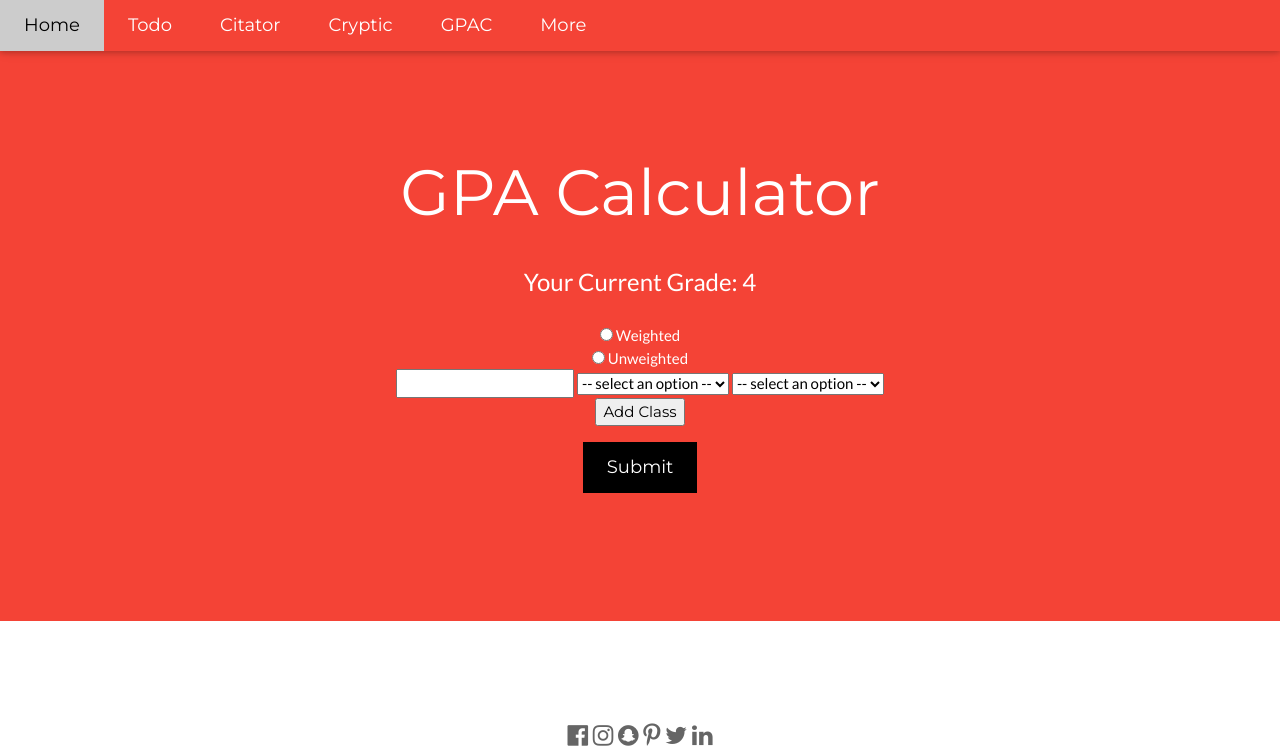
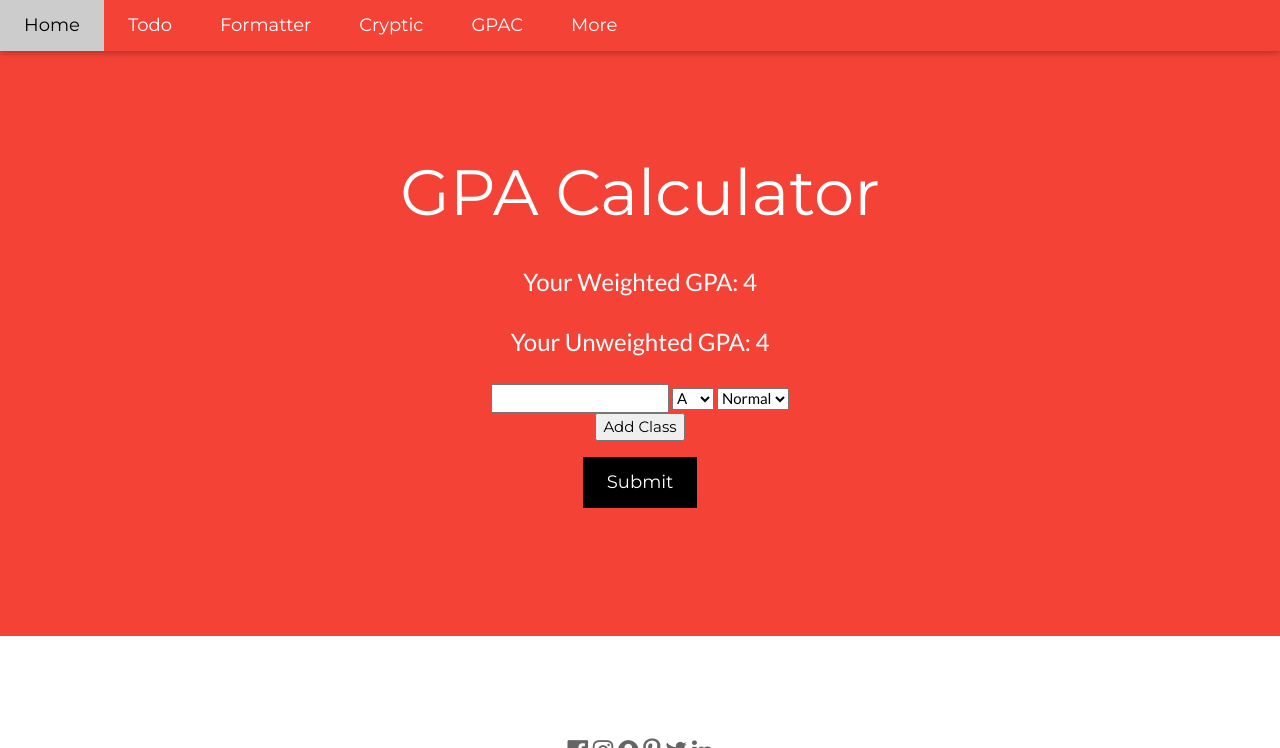
Before and after one commit to StephenXie/ProjectAlpha, a Django app: page /GPAcal/ in a window 1280 px wide. Shown: the top 748 px of the page. Run offline with Django 3.2, Linux system fonts and the light colour scheme.

Commit message:
add features; deleted all pycache

```diff
--- a/GPAcal/views.py
+++ b/GPAcal/views.py
@@ -2,15 +2,17 @@ from django.shortcuts import render
 from django.shortcuts import render
 from django.http import HttpResponse, HttpResponseRedirect
 from django.views import View
-from GPAcal.scripts import getGPA
+from GPAcal.scripts import getGPA_w, getGPA_u
 # Create your views here.
 def GPAcal(request):
-    GPA = 4
+    GPA_u = GPA_w = 4
     if request.method == "POST":
-        calculate_type = bool(request.POST.get("method_type"))
         classes = request.POST.getlist("class_name")
         grades = request.POST.getlist("grade")
         class_type = request.POST.getlist("class_type")
-        GPA = getGPA(grades,class_type,calculate_type)
-    args = {"GPA":GPA}
+        GPA_w = getGPA_w(grades,class_type)
+        GPA_u = getGPA_u(grades,class_type)
+    GPA_w = round(GPA_w,2)
+    GPA_u = round(GPA_u,2)
+    args = {"GPA_w":GPA_w, "GPA_u":GPA_u}
     return render(request,'gpa_cal.html',args)
--- a/ProjectX/urls.py
+++ b/ProjectX/urls.py
@@ -25,8 +25,8 @@ from django.conf.urls import url
 urlpatterns = [
     path('admin/', admin.site.urls),
     path('',include('AppX.urls')),
-    path('citator/',CitatorView),
-    path('citator/post',CitatorPost),
+    path('formatter/',CitatorView),
+    path('formatter/post',CitatorPost),
     path('cryptic/',CrypticView),
     path('cryptic/post',CrypticPost),
     path('GPAcal/',GPAcal),
--- a/templates/base.html
+++ b/templates/base.html
@@ -27,7 +27,7 @@
       <a class="w3-bar-item w3-button w3-hide-medium w3-hide-large w3-right w3-padding-large w3-hover-white w3-large w3-red" href="javascript:void(0);" onclick="myFunction()" title="Toggle Navigation Menu"><i class="fa fa-bars"></i></a>
       <a href=".." class="w3-bar-item w3-button w3-padding-large w3-white">Home</a>
       <a href="/todo" class="w3-bar-item w3-button w3-hide-small w3-padding-large w3-hover-white">Todo</a>
-      <a href="/citator" class="w3-bar-item w3-button w3-hide-small w3-padding-large w3-hover-white">Citator</a>
+      <a href="/formatter" class="w3-bar-item w3-button w3-hide-small w3-padding-large w3-hover-white">Formatter</a>
       <a href="/cryptic" class="w3-bar-item w3-button w3-hide-small w3-padding-large w3-hover-white">Cryptic</a>
       <a href="/GPAcal" class="w3-bar-item w3-button w3-hide-small w3-padding-large w3-hover-white">GPAC</a>
       <a href="#" class="w3-bar-item w3-button w3-hide-small w3-padding-large w3-hover-white">More</a>
@@ -36,7 +36,7 @@
   <!-- Navbar on small screens -->
   <div id="navDemo" class="w3-bar-block w3-white w3-hide w3-hide-large w3-hide-medium w3-large">
       <a href="/todo" class="w3-bar-item w3-button w3-padding-large">Todo</a>
-      <a href="/citator" class="w3-bar-item w3-button w3-padding-large">Citator</a>
+      <a href="/formatter" class="w3-bar-item w3-button w3-padding-large">Formatter</a>
       <a href="/cryptic" class="w3-bar-item w3-button w3-padding-large">Cryptic</a>
       <a href="/GPAcal" class="w3-bar-item w3-button w3-padding-large">GPAC</a>
       <a href="#" class="w3-bar-item w3-button w3-padding-large">More</a>
--- a/templates/gpa_cal.html
+++ b/templates/gpa_cal.html
@@ -4,19 +4,16 @@
 <script src="https://ajax.googleapis.com/ajax/libs/jquery/3.4.1/jquery.min.js"></script>
 <header class="w3-container w3-red w3-center" style="padding:128px 16px" >
     <h1 class="w3-margin w3-jumbo">GPA Calculator</h1>
-    <p class="w3-xlarge">Your Current Grade: {{GPA}}</p>
-    <form action="/GPAcal/" method = "post" style = "text-align:center;">
+    <p class="w3-xlarge">Your Weighted GPA: {{GPA_w}}</p>
+    <p class="w3-xlarge">Your Unweighted GPA: {{GPA_u}}</p>
+    <form action="/GPAcal/" id="form" method = "post" style = "text-align:center;">
         {% csrf_token %}
-        <input type="radio" id="weighted" name="method_type" value="True">
-        <label for="weighted">Weighted</label><br>
-        <input type="radio" id="unweighted" name="method_type" value="False">
-        <label for="unweighted">Unweighted</label><br>
+        <div id="classes">
             <div id="class">
                 <input type="text" id="class_name" name = "class_name">
                 <select id="grade" name="grade" required>
-                <option disabled selected value> -- select an option -- </option>
                     <option value="A+">A+</option>
-                <option value="A">A</option>
+                    <option value="A" selected="selected">A</option>
                     <option value="A-">A-</option>
                     <option value="B+">B+</option>
                     <option value="B">B</option>
@@ -30,21 +27,21 @@
                     <option value="F">F</option>
                 </select>
                 <select id="class_type" name="class_type" required>
-                <option disabled selected value> -- select an option -- </option>
                     <option value="AP">AP</option>
                     <option value="IB">IB</option>
                     <option value="H">Honors</option>
-                <option value="">Normal</option>
+                    <option value="" selected="selected">Normal</option>
                 </select>
+            </div>
         </div>
         <button type="button" id="add_class" onclick="myFunction()">Add Class</button>
         <br>
         <script>
         $(function() {
             $('#add_class').click(function(){
-                var newDiv = $('<div id="class"><input type="text" id="class_name" name = "class_name"><select id="grade" name="grade" required><option disabled selected value> -- select an option -- </option><option value="A+">A+</option><option value="A">A</option><option value="A-">A-</option><option value="B+">B+</option><option value="B">B</option><option value="B-">B-</option><option value="C+">C+</option><option value="C">C</option> <option value="C-">C-</option> <option value="D+">D+</option><option value="D">D</option><option value="D-">D-</option><option value="F">F</option></select><select id="class_type" name="class_type" required><option disabled selected value> -- select an option -- </option><option value="AP">AP</option>><option value="IB">IB</option><option value="H">Honors</option><option value="">Normal</option></select></div>');
+                var newDiv = $('<div id="classes"><div id="class"><input type="text" id="class_name" name = "class_name"> <select id="grade" name="grade" required><option value="A+">A+</option><option value="A" selected="selected">A</option><option value="A-">A-</option><option value="B+">B+</option><option value="B">B</option><option value="B-">B-</option><option value="C+">C+</option><option value="C">C</option><option value="C-">C-</option><option value="D+">D+</option><option value="D">D</option><option value="D-">D-</option><option value="F">F</option></select> <select id="class_type" name="class_type" required><option value="AP">AP</option><option value="IB">IB</option><option value="H">Honors</option><option value="" selected="selected">Normal</option></select></div></div>');
             //newDiv.style.background = "#000";
-            $('#class').append(newDiv);
+            $('#classes').append(newDiv);
             });
         });
         </script>
```
Also changed, not shown: GPAcal/scripts.py (+9 -3 lines), citator/script.py (+13 -0 lines), templates/citator.html (+5 -2 lines), citator/forms.py (line endings or trailing spaces), 1 other file. Lines whose indentation alone changed are shown as unchanged.
